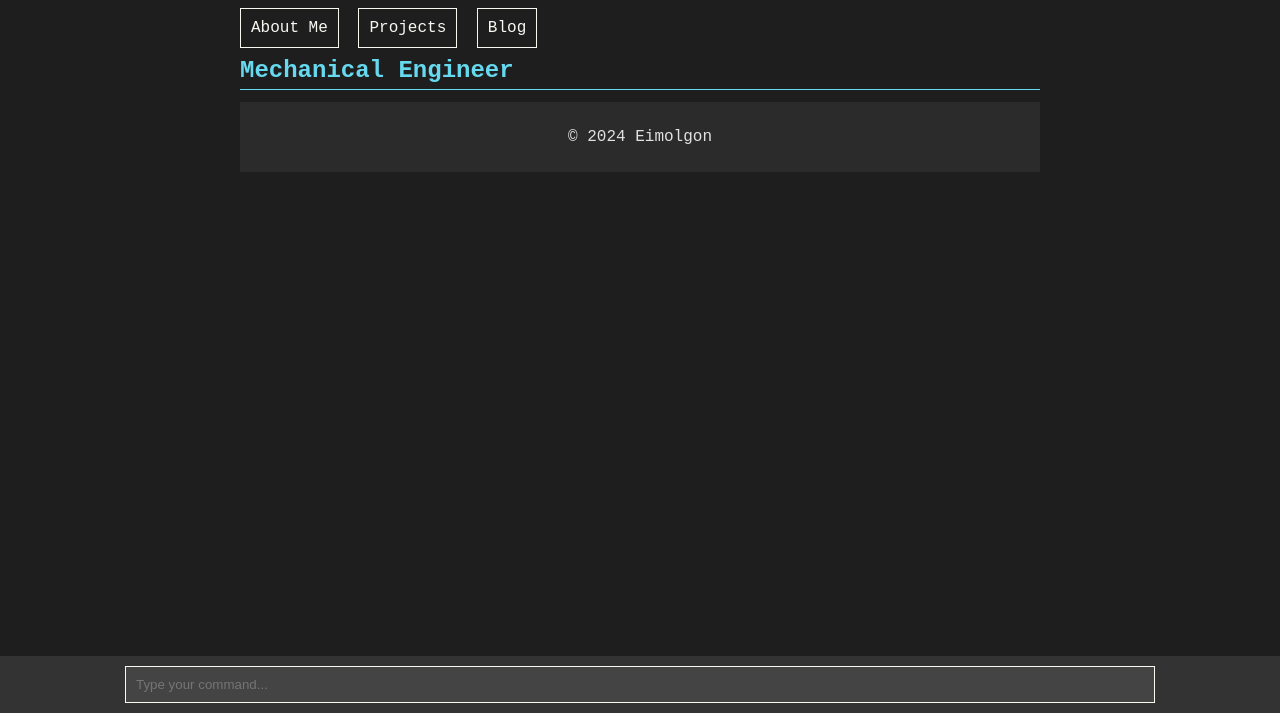
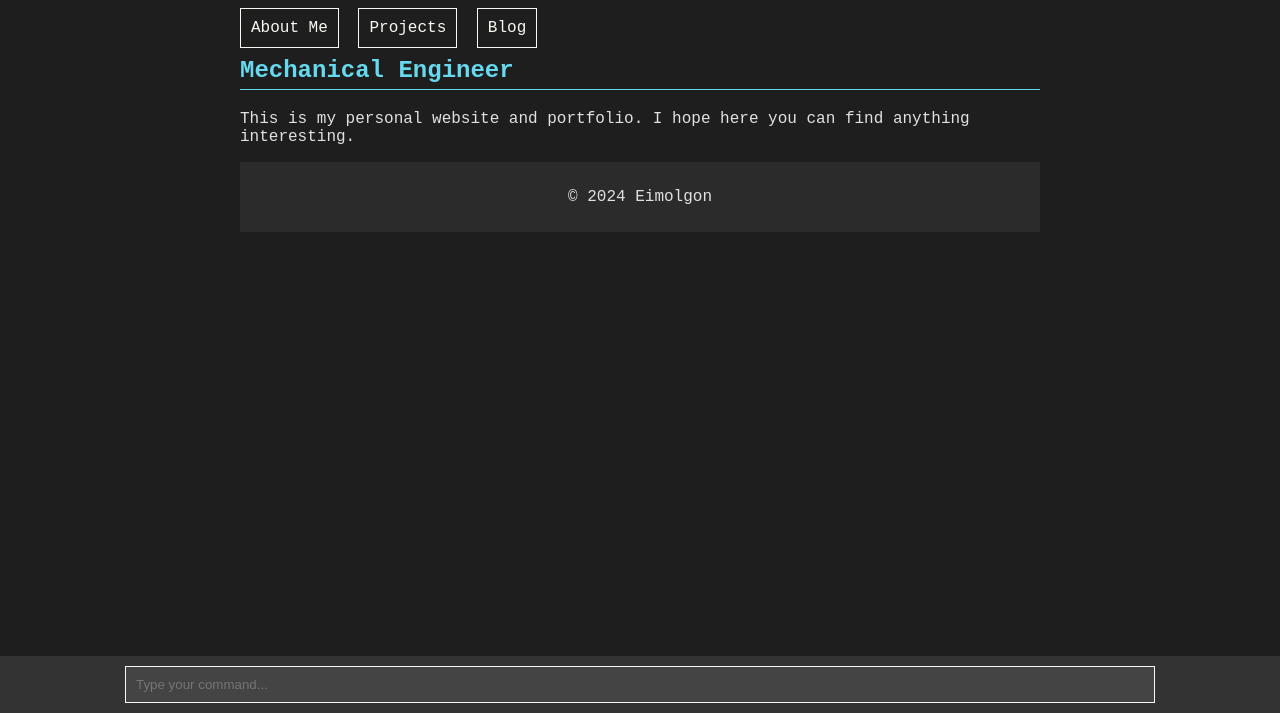
Before and after one commit to Eimolgon/portfolio, a plain HTML site: page index.html in a window 1280 px wide. Shown: the part 87-800 px from the top of the page. Drawn offline with Linux system fonts and the light colour scheme.

Commit message:
Corrected footer

```diff
--- a/style.css
+++ b/style.css
@@ -106,7 +106,6 @@ h1, h2, h3 {
 footer {
     text-align: center;
     padding: 10px;
-    position: relative; /* Change to relative to prevent overlapping */
     bottom: 60px; /* Space above the footer */
     background-color: #2b2b2b; /* Darker footer background */
 }
```
